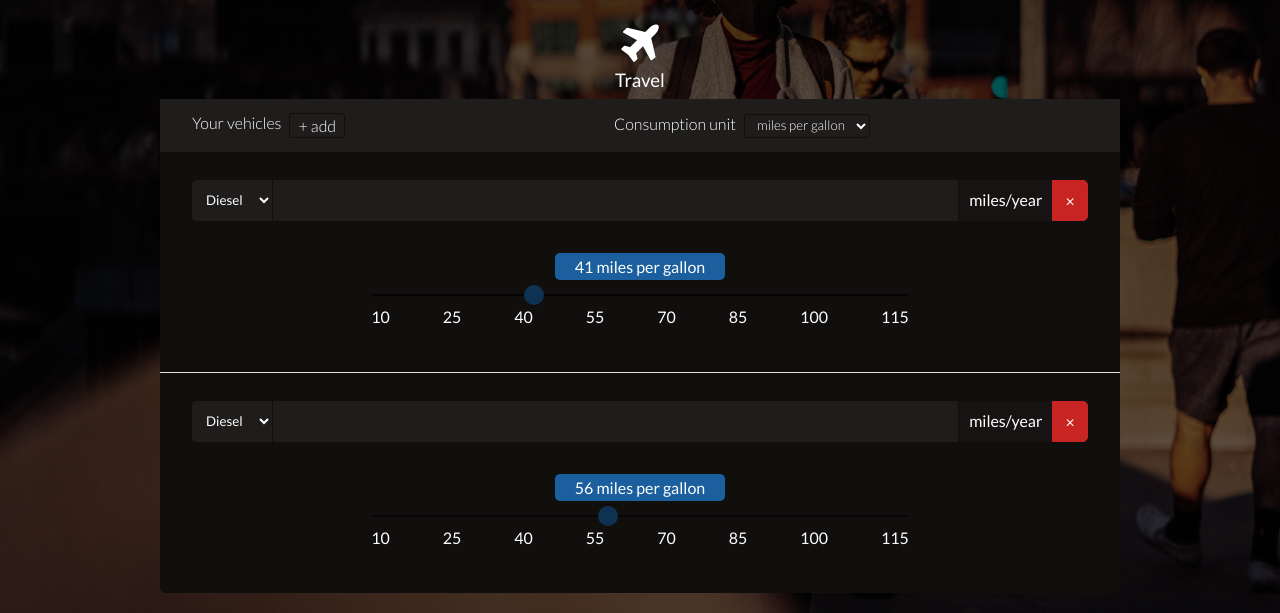
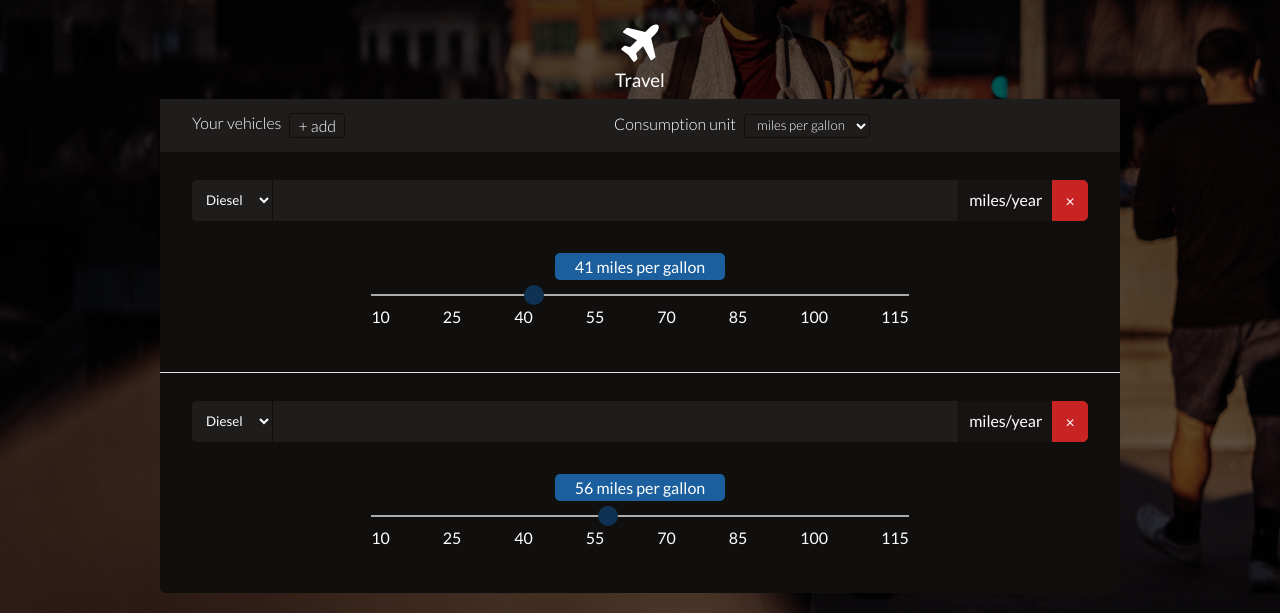
Before and after one commit to Steph-crown/carbon-footprint-calc-ui, a plain HTML site: page index.html in a window 1280 px wide. Shown: the part 187-800 px from the top of the page. Drawn offline with Linux system fonts and the light colour scheme; a web font is replaced by a local one.

Commit message:
Little change

```diff
--- a/css/slide.css
+++ b/css/slide.css
@@ -9,7 +9,7 @@
     appearance: none;
     width: 100%;
     height: 2px;
-    background: #020000;
+    background: #efefef;
     outline: none;
     opacity: 0.7;
     -webkit-transition: .2s;
```
